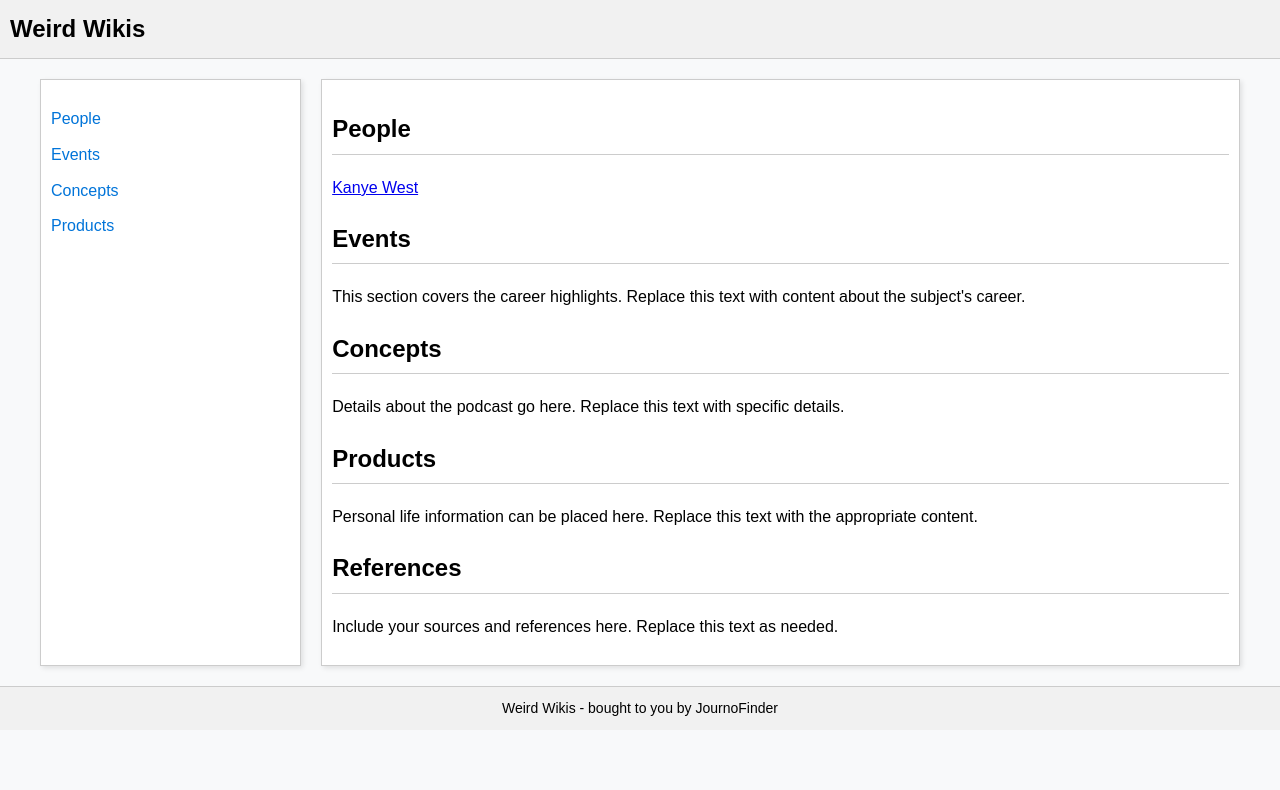
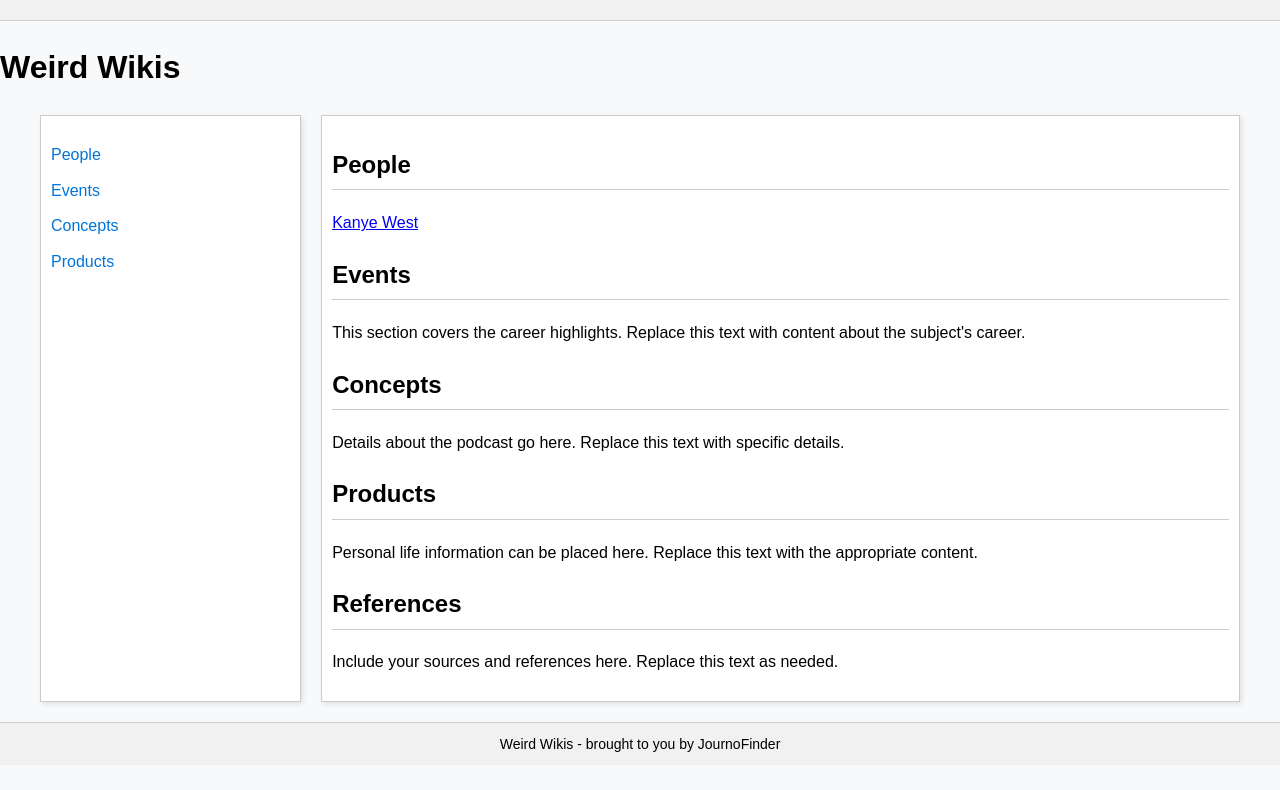
Before and after one commit to OliBaise/WeirdWikis, a plain HTML site: page index.html in a window 1280 px wide. Drawn offline with Linux system fonts and the light colour scheme; a script that the page names is missing.

Commit message:
Update index.html

```diff
--- a/index.html
+++ b/index.html
@@ -3,13 +3,14 @@
 <head>
     <meta charset="UTF-8">
     <meta name="viewport" content="width=device-width, initial-scale=1.0">
-    <title>WeirdWikis</title>
+    <title>Weird Wikis</title>
     <link rel="stylesheet" href="styles.css">
 </head>
 <body>
     <header>
-        <h1>Weird Wikis</h1>
+        <!-- Header content can stay here if you want additional header elements -->
     </header>
+    <h1>Weird Wikis</h1>
     <div id="container">
         <aside>
             <ul>
@@ -43,7 +44,7 @@
         </main>
     </div>
     <footer>
-        <p>Weird Wikis - bought to you by JournoFinder</p>
+        <p>Weird Wikis - brought to you by JournoFinder</p>
     </footer>
     <script src="script.js"></script>
 </body>
```
